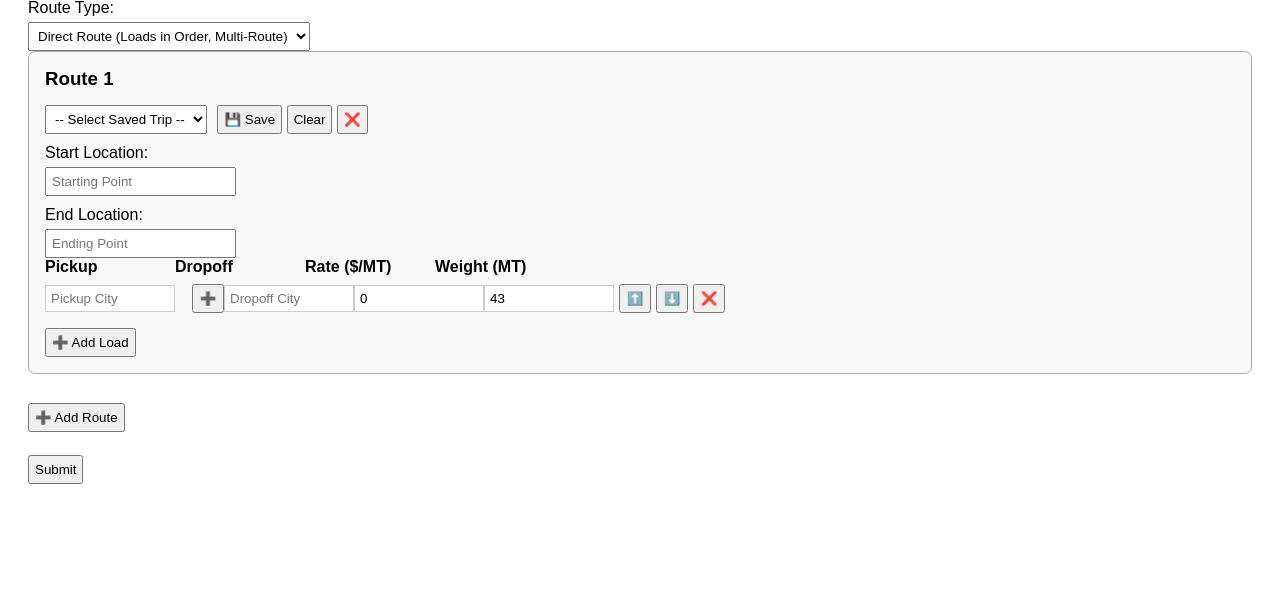
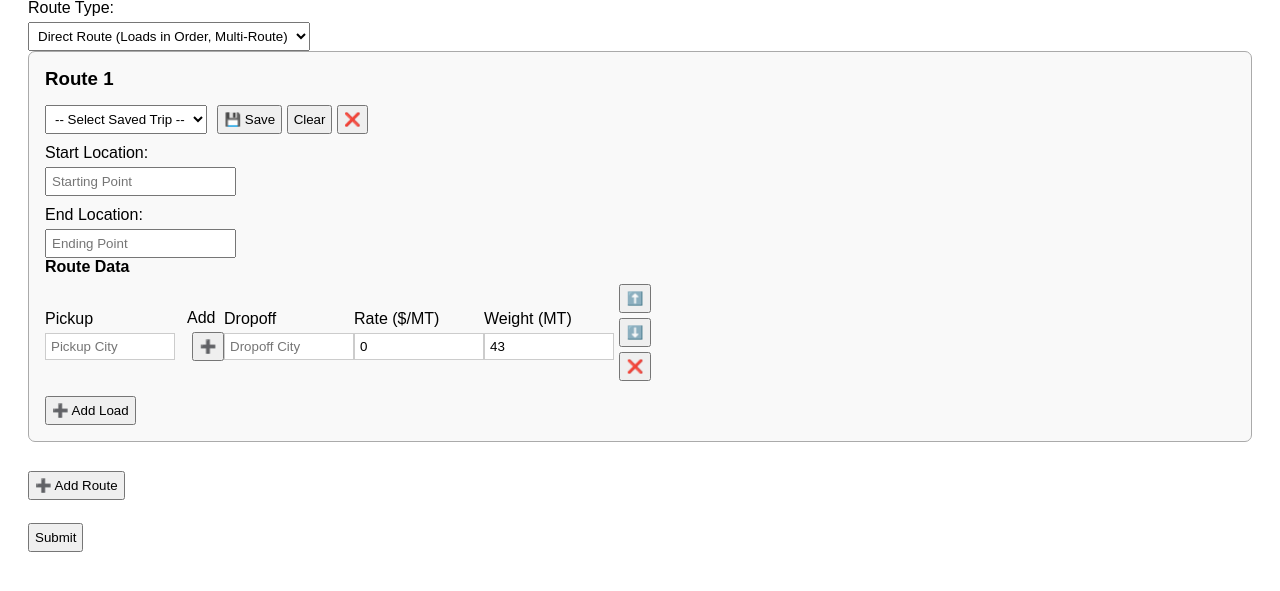
Before and after one commit to topleft1562/AIBackend, a Flask app: page / in a window 1280 px wide. Shown: the part 97-688 px from the top of the page. Run offline with Flask 2, Linux system fonts and the light colour scheme; some libraries are stand-ins or nearby versions.

Commit message:
try ui cleanup

```diff
--- a/templates/dispatch_form.html
+++ b/templates/dispatch_form.html
@@ -292,15 +292,43 @@ function addLoadRowWithValues(loadsContainer, values) {
   }
 
   row.innerHTML = `
-    <input type="text" name="pickup" placeholder="Pickup City" required value="${values.pickup || ""}" />
-    <div class="routepoints-container" style="display:inline-flex; flex-wrap: wrap; align-items: center; gap: 4px; margin: 0 6px;"></div>
-    <button type="button" class="add-routepoint-btn" onclick="addRoutePoint(this)">➕</button>
-    <input type="text" name="dropoff" placeholder="Dropoff City" required value="${values.dropoff || ""}" />
-    <input type="number" name="rate" placeholder="Rate" value="${values.rate || 0}" min="0" step="0.01" required />
-    <input type="number" name="weight" placeholder="Weight" min="0" step="0.01" value="${values.weight || 43}" required />
-    ${mode === "manual" ? `<input type="checkbox" name="required" style="margin-left:6px;" />` : ""}
-    ${buttonsHTML}
+    <div style="display:flex; flex-direction:column;">
+      <label>Pickup</label>
+      <input type="text" name="pickup" placeholder="Pickup City" required value="${values.pickup || ""}" />
+    </div>
+
+    <div class="routepoints-container" style="display:flex; flex-direction:column; gap:4px; margin: 0 6px;"></div>
+
+    <div style="display:flex; flex-direction:column;">
+      <label>Add</label>
+      <button type="button" class="add-routepoint-btn" onclick="addRoutePoint(this)">➕</button>
+    </div>
+
+    <div style="display:flex; flex-direction:column;">
+      <label>Dropoff</label>
+      <input type="text" name="dropoff" placeholder="Dropoff City" required value="${values.dropoff || ""}" />
+    </div>
+
+    <div style="display:flex; flex-direction:column;">
+      <label>Rate ($/MT)</label>
+      <input type="number" name="rate" placeholder="Rate" value="${values.rate || 0}" min="0" step="0.01" required />
+    </div>
+
+    <div style="display:flex; flex-direction:column;">
+      <label>Weight (MT)</label>
+      <input type="number" name="weight" min="0" step="0.01" value="${values.weight || 43}" required />
+    </div>
+
+    ${mode === "manual" ? `
+      <div style="display:flex; flex-direction:column;">
+        <label>Required</label>
+        <input type="checkbox" name="required" ${values.required ? "checked" : ""} />
+      </div>
+    ` : ""}
+
+    <div style="display:flex; flex-direction:column; justify-content:end;">${buttonsHTML}</div>
   `;
+
 
   loadsContainer.appendChild(row);
   const container = row.querySelector('.routepoints-container');
@@ -324,7 +352,11 @@ function addRoutePoint(button) {
   const container = button.parentElement.querySelector(".routepoints-container");
 
   const wrapper = document.createElement("div");
-  wrapper.style = "display:inline-flex; align-items:center; gap:4px;";
+  wrapper.style = "display: flex; flex-direction: column; gap: 2px; margin-bottom: 4px;";
+
+  const label = document.createElement("label");
+  label.textContent = `Route Point ${container.children.length + 1}`;
+  label.style = "font-size: 12px;";
 
   const input = document.createElement("input");
   input.type = "text";
@@ -334,13 +366,23 @@ function addRoutePoint(button) {
   const removeBtn = document.createElement("button");
   removeBtn.type = "button";
   removeBtn.innerText = "❌";
-  removeBtn.style = "margin-left: 4px; color: red;";
-  removeBtn.onclick = () => wrapper.remove();
+  removeBtn.style = "margin-top: 2px; width: fit-content; align-self: flex-start; color: red;";
+  removeBtn.onclick = () => {
+    wrapper.remove();
+    // Optional: renumber remaining labels
+    const children = container.querySelectorAll("div");
+    children.forEach((el, i) => {
+      const lbl = el.querySelector("label");
+      if (lbl) lbl.textContent = `Route Point ${i + 1}`;
+    });
+  };
 
+  wrapper.appendChild(label);
   wrapper.appendChild(input);
   wrapper.appendChild(removeBtn);
   container.appendChild(wrapper);
 }
+
 
 function updateRouteNumbers() {
   const blocks = document.querySelectorAll('.route-block');
@@ -354,16 +396,7 @@ function updateRouteNumbers() {
 
 function renderLoadHeaderAndRows(routeDiv, clearRequired = false) {
   const header = routeDiv.querySelector('.load-header');
-  if (!header) return;
-  let headerHtml = `
-    <span>Pickup</span>
-    <span>Dropoff</span>
-    <span>Rate ($/MT)</span>
-    <span>Weight (MT)</span>
-    ${currentRouteMode === "manual" ? "<span>Required?</span>" : ""}
-    <span></span>
-  `;
-  header.innerHTML = headerHtml;
+  if (header) header.innerHTML = `<strong>Route Data</strong>`;
 
   const loadsContainer = routeDiv.querySelector('.loadsContainer');
   const rows = Array.from(loadsContainer.querySelectorAll('.load-row'));
@@ -385,8 +418,8 @@ function renderLoadHeaderAndRows(routeDiv, clearRequired = false) {
   loadsContainer.innerHTML = "";
   oldVals.forEach(vals => addLoadRowWithValues(loadsContainer, vals));
   if (oldVals.length === 0) addLoadRowWithValues(loadsContainer, {});
+}
 
-}
 
 function updateRouteUI() {
   const addRouteBtn = document.getElementById("addRouteBtn");
```
